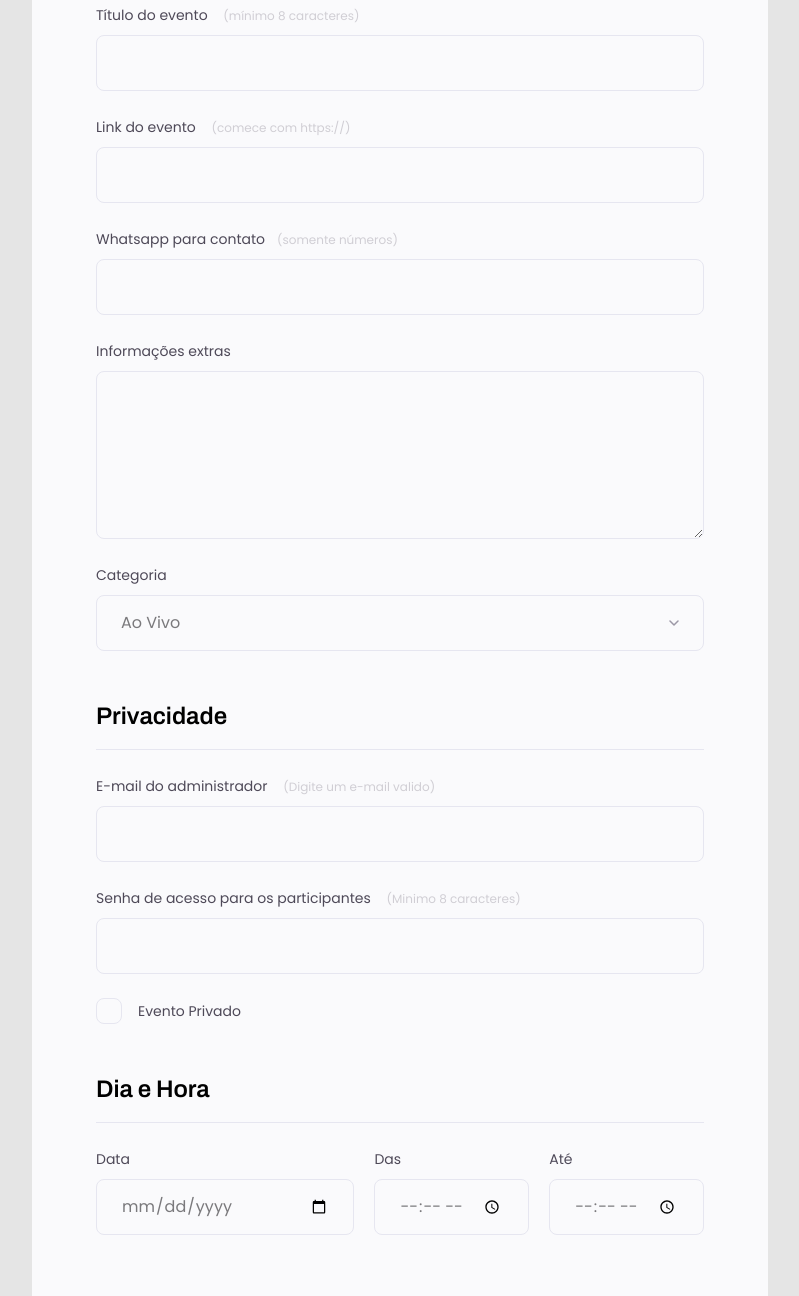
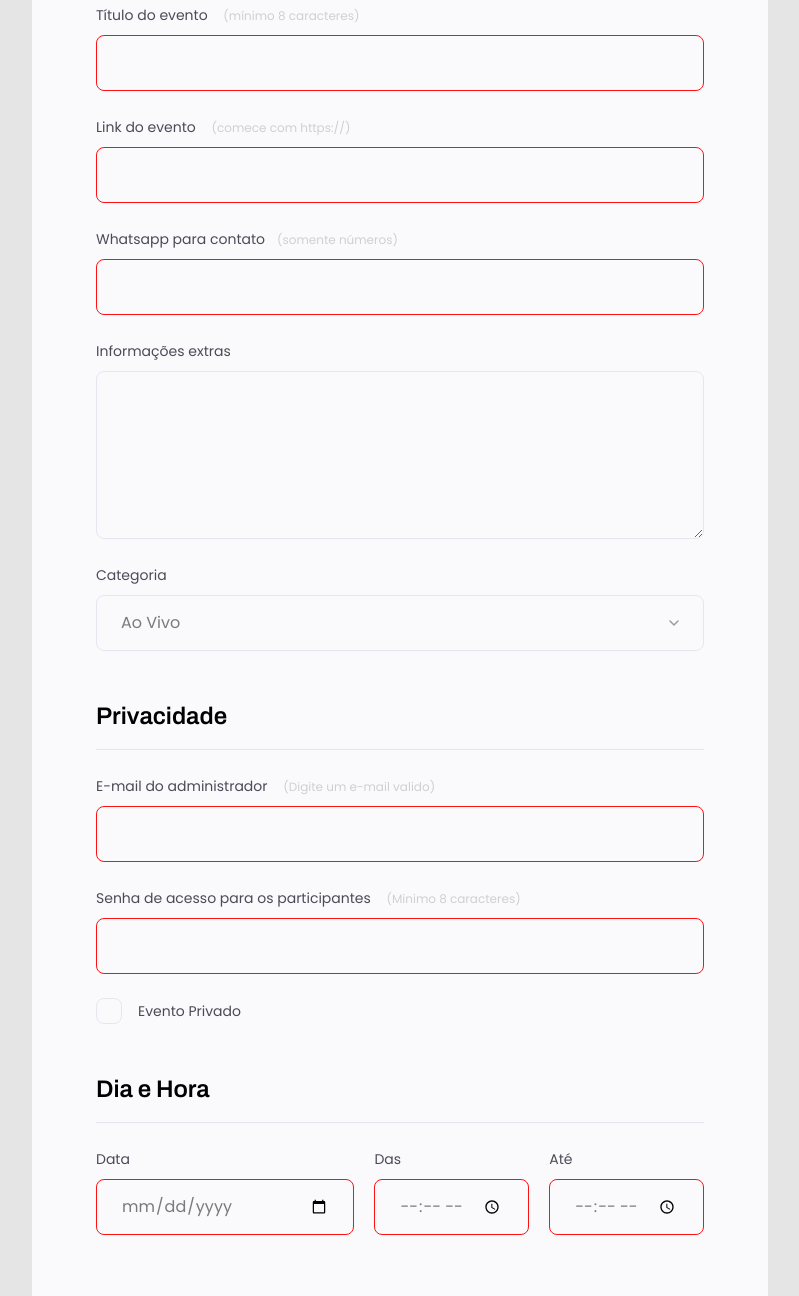
Before and after one commit to ViniciusBruno90/Explorer-05, a plain HTML site: page index.html in a window 1280 px wide. Shown: the part 408-1704 px from the top of the page, without its empty margins (240-1039 px from the left). Drawn offline with Linux system fonts and the light colour scheme.

Commit message:
end/css/html

```diff
--- a/index.html
+++ b/index.html
@@ -7,6 +7,7 @@
     <meta name="viewport" content="width=device-width, initial-scale=1.0" />
 
     <title>Crie seu evento</title>
+
     <link
       rel="icon"
       href="./image/edit_calendar_FILL0_wght400_GRAD0_opsz24.svg"
@@ -25,7 +26,7 @@
         <h1>Crie e compartilhe seu evento.</h1>
         <p>O primeiro passo, é preencher esse formulário de inscrição.</p>
       </header>
-      <form>
+      <form id="my-form">
         <fieldset>
           <div class="fieldset-wrapper">
             <legend>Informações do Evento</legend>
@@ -34,21 +35,24 @@
               <label for="event-title"
                 >Título do evento <span>(mínimo 8 caracteres)</span></label
               >
-              <input type="text" id="event-title" />
+              <input type="text"
+              id="event-title"
+              required
+              minlength="8"/> <!--required obrigar ser preenchido!--->
             </div>
 
             <div class="input-wrapper">
               <label for="event-link"
                 >Link do evento <span>(comece com https://)</span></label
               >
-              <input type="url" id="event-link" />
+              <input type="url" id="event-link" required />
             </div>
 
             <div class="input-wrapper">
               <label for="event-whats"
                 >Whatsapp para contato<span>(somente números)</span></label
               >
-              <input type="number" id="event-whats" />
+              <input type="number" id="event-whats" required />
             </div>
 
             <div class="input-wrapper">
@@ -58,7 +62,7 @@
 
             <div class="input-wrapper">
               <label for="event-category">Categoria</label>
-              <select id="event-category">
+              <select id="event-category" required>
                 <option value="live">Ao Vivo</option>
                 <option value="podcast">Podcast</option>
                 <option value="mentorship">Mentoria</option>
@@ -76,7 +80,7 @@
                 >E-mail do administrador
                 <span>(Digite um e-mail valido)</span></label
               >
-              <input type="email" id="event-email" />
+              <input type="email" id="event-email" required />
             </div>
 
             <div class="input-wrapper">
@@ -84,7 +88,10 @@
                 >Senha de acesso para os participantes
                 <span>(Minimo 8 caracteres)</span></label
               >
-              <input type="password" id="event-password" />
+              <input type="password"
+              id="event-password"
+              required
+              minlength="8" />
             </div>
 
             <div class="checkbox-wrapper">
@@ -100,25 +107,28 @@
             <div class="col-3">
               <div class="input-wrapper">
                 <label for="event-date">Data</label>
-                <input type="date" id="event-date" />
+                <input type="date" id="event-date" required/>
               </div>
 
               <div class="input-wrapper">
                 <label for="event-begin">Das </label>
-                <input type="time" id="event-begin" />
+                <input type="time" id="event-begin" required />
               </div>
 
               <div class="input-wrapper">
                 <label for="event-end">Até</label>
-                <input type="time" id="event-end" />
+                <input type="time" id="event-end" required/>
               </div>
             </div>
           </div>
         </fieldset>
-
       </form>
       <footer>
-        <input class="button" type="submit" value="Salvar evento" />
+        <button class="button"
+        type="submit"
+        form="my-form">
+        Salvar evento
+      </button>
       </footer>
     </div>
   </body>
--- a/style.css
+++ b/style.css
@@ -25,11 +25,13 @@
   --input-wrapper-input-border: #e6e6f0;
   --input-wrapper-input-font: #7a797c;
   --input-wrapper-label-span-hover: #86848a;
+  --input-invalid: #FF1010;
   --footer-backgroud: #f0f0f4;
   --footer-border-top: #d6d6d6;
   --footer-button-hover: #08a04c;
   --footer-button: #04d361;
   --footer-button-font: #ffffff;
+
 }
 
 body,
@@ -269,3 +271,7 @@ footer .button {
 footer .button:hover {
   background: var(--footer-button-hover);
 }
+
+input:invalid{
+  border: 1px solid var(--input-invalid);
+}
```
